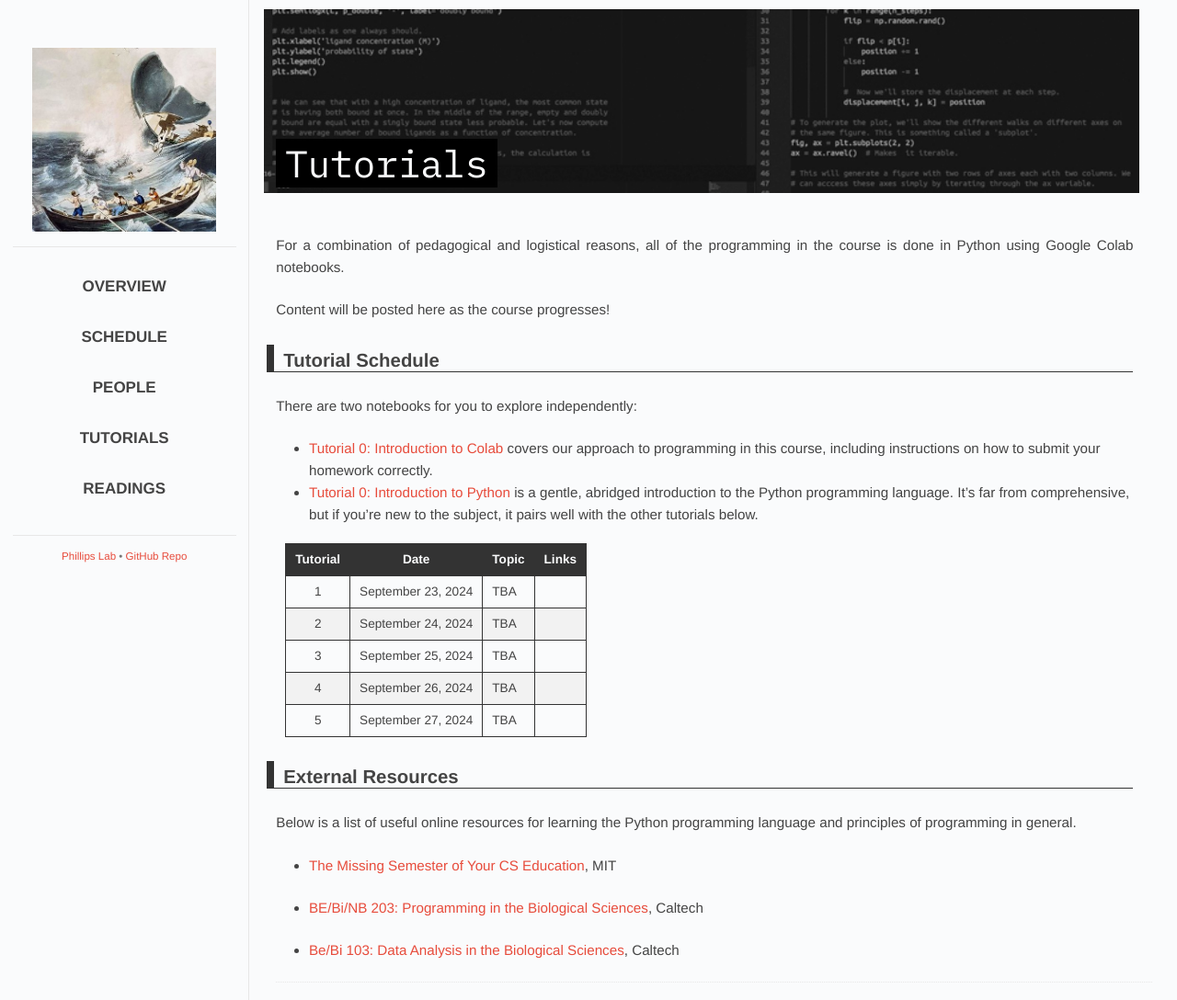
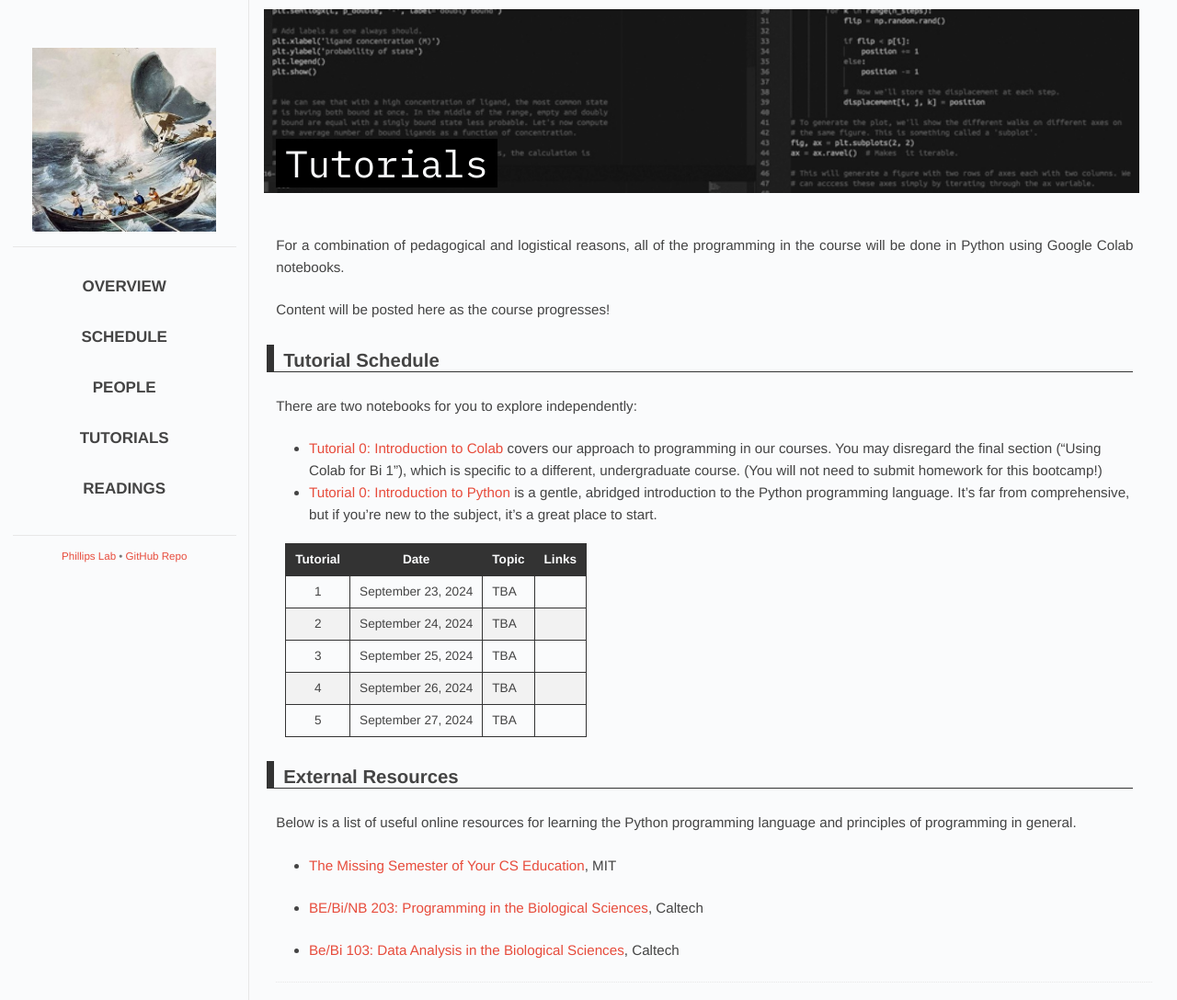
Before and after one commit to RPGroup-PBoC/mpi-pboc, a Jekyll site: the page built from 2024/code.md, in a window 1280 px wide. Shown: the whole page at 92% size. Built offline with Jekyll 4.4.1, drawn with Linux system fonts in a browser that asks for light colours; some web fonts are replaced.

Commit message:
minor cleanup

```diff
--- a/2024/code.md
+++ b/2024/code.md
@@ -5,15 +5,17 @@ cover: code.jpg
 permalink: /2024/tutorials
 ---
 
-For a combination of pedagogical and logistical reasons, all of the programming in the course is done in Python using Google Colab notebooks.
+For a combination of pedagogical and logistical reasons, all of the programming in the course will be done in Python using Google Colab notebooks.
 
 Content will be posted here as the course progresses!
 
 ## Tutorial Schedule
 There are two notebooks for you to explore independently:
-- [Tutorial 0: Introduction to Colab](https://colab.research.google.com/drive/1fq_HaiuYb1L18uGcoA3eGs6taiUafR-6?usp=sharing) covers our approach to programming in this course, including instructions on how to submit your homework correctly.
+- [Tutorial 0: Introduction to Colab](https://colab.research.google.com/drive/1fq_HaiuYb1L18uGcoA3eGs6taiUafR-6?usp=sharing) covers our approach to programming in our courses.
+You may disregard the final section ("Using Colab for Bi 1"), which is specific to a different, undergraduate course.
+(You will not need to submit homework for this bootcamp!)
 - [Tutorial 0: Introduction to Python](https://colab.research.google.com/drive/1WGEmPLcuYrGZ7IfvKAqWjRi7yTrTx6k9?usp=sharing) is a gentle, abridged introduction to the Python programming language.
-It's far from comprehensive, but if you're new to the subject, it pairs well with the other tutorials below.
+It's far from comprehensive, but if you're new to the subject, it's a great place to start.
 
 | Tutorial | Date | Topic | Links |
 | :--: | -- | -- | -- |
```
Also changed, not shown: 2024/overview.md (+2 -2 lines), 2024/schedule.md (+3 -3 lines).
